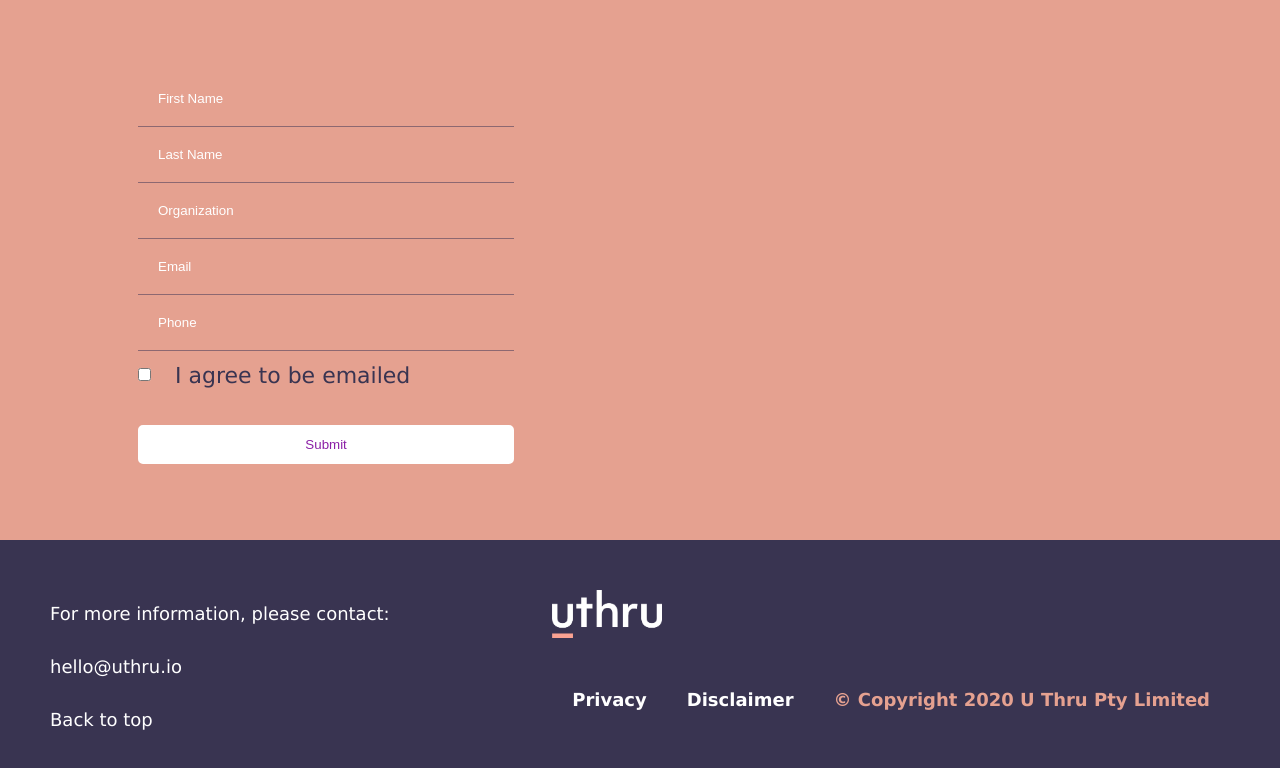
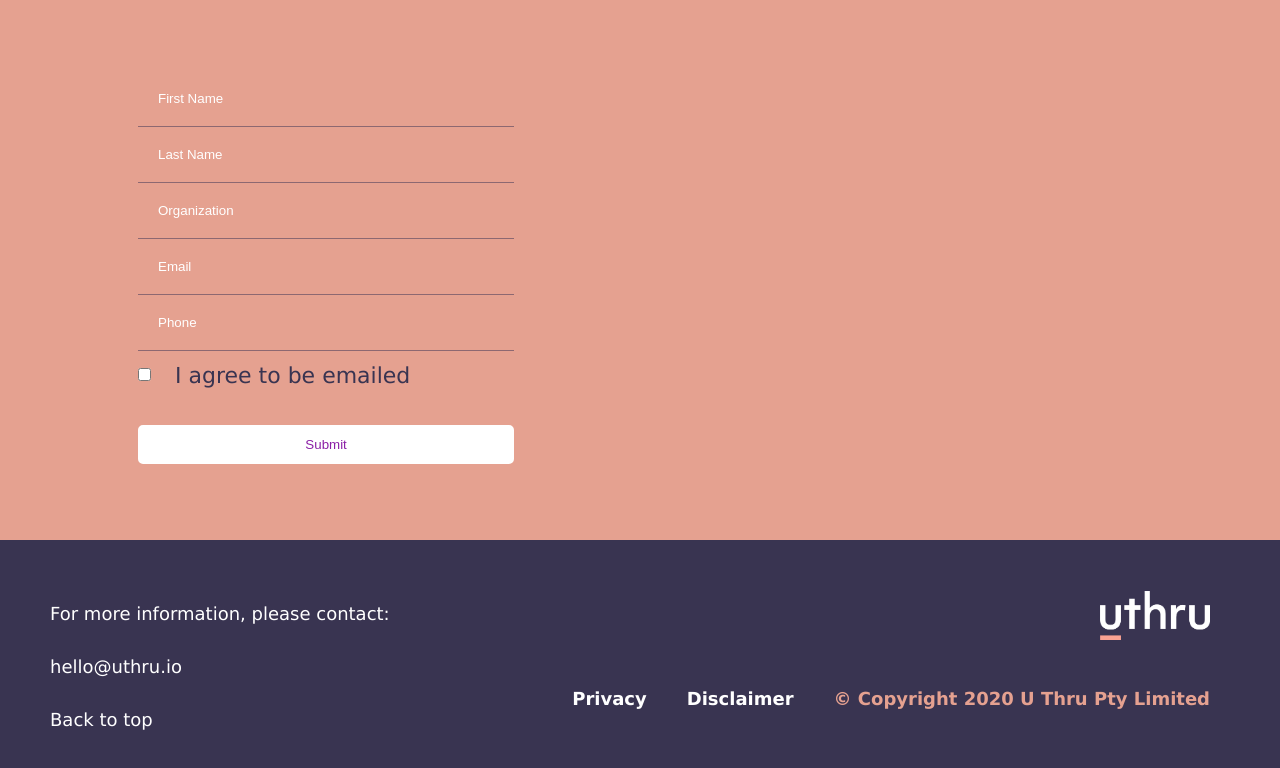
Before and after one commit to rahulbhate/Uthru-CSS-Flexbox-Grid, a plain HTML site: page index.html in a window 1280 px wide. Shown: the part 2315-3083 px from the top of the page. Drawn offline with Linux system fonts and the light colour scheme.

Commit message:
Footer adjustments done in media queries

```diff
--- a/css/style.css
+++ b/css/style.css
@@ -258,6 +258,10 @@ input{
  footer ul li{
    padding: 20px;
  }
+ footer section h2 {
+   text-align: right;
+   margin-right: 20px;
+ }
 
   @media(max-width: 700px) {
     .menu-btn {
@@ -320,6 +324,10 @@ input{
       text-align: center;
       flex-direction: column;
     }
+    .footer section h2 {
+      margin-right: 0px;
+      text-align: center;
+    }
   }
   @media(max-width: 500px) {
     .home-cards {
--- a/index.html
+++ b/index.html
@@ -149,7 +149,7 @@
                 </a><a href="#">Back to top</a>
             </section>
             <section>
-                <img src="./img/uthrulogo_purpleBG.png" alt="Logo" width="110px">
+                <h2><img src="./img/uthrulogo_purpleBG.png" alt="Logo" width="110px" /></h2>
                 <ul style="display: flex;">
                     <li><a href="/privacy"><strong>Privacy</strong></a></li>
                     <li><a href="/disclaimer"><strong>Disclaimer</strong></a></li>
```
